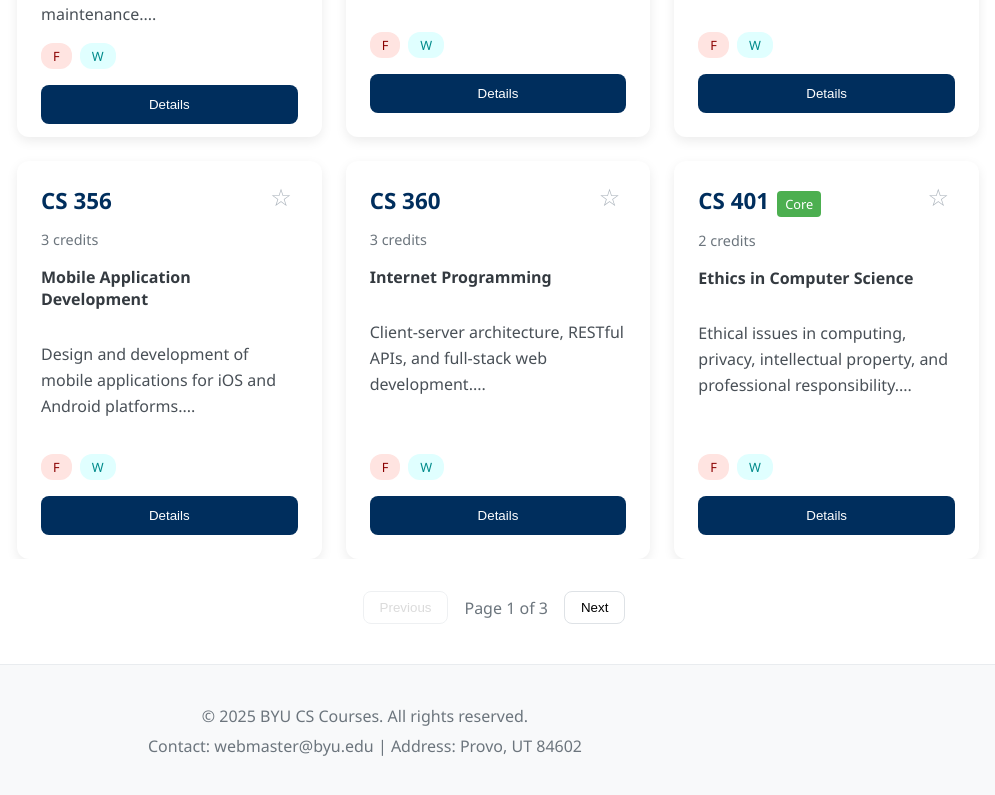
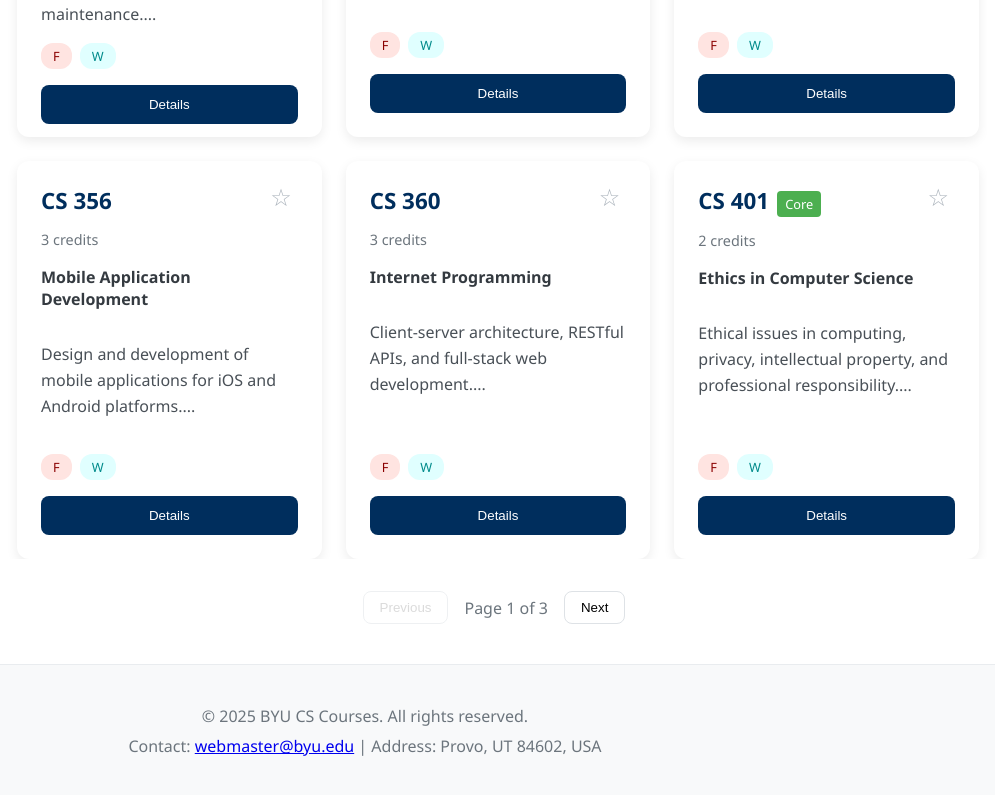
Before and after one commit to nbn1343/P1_Website, a React (Vite) app: page / in a window 1280 px wide. Shown: the part 2652-3447 px from the top of the page, without its empty margins (275-1270 px from the left). Built offline with nearby package versions, Linux system fonts and the light colour scheme.

Commit message:
footer email link

```diff
--- a/src/App.jsx
+++ b/src/App.jsx
@@ -14,8 +14,6 @@ function App() {
 
   // Flattening the array of instructors and creating a unique set, then converting it back to a sorted array
   const uniqueInstructors = Array.from(new Set(coursesData.flatMap(course => course.instructors))).sort();
-
-
 
   const [favorites, setFavorites] = useState([]);
 
@@ -731,7 +729,7 @@ function App() {
       )}
       <footer className="footer">
         <p>&copy; 2025 BYU CS Courses. All rights reserved.</p>
-        <p>Contact: webmaster@byu.edu | Address: Provo, UT 84602</p>
+        <p>Contact: <a href="mailto:webmaster@byu.edu">webmaster@byu.edu</a> | Address: Provo, UT 84602, USA</p>
       </footer>
     </div>
   );
```
